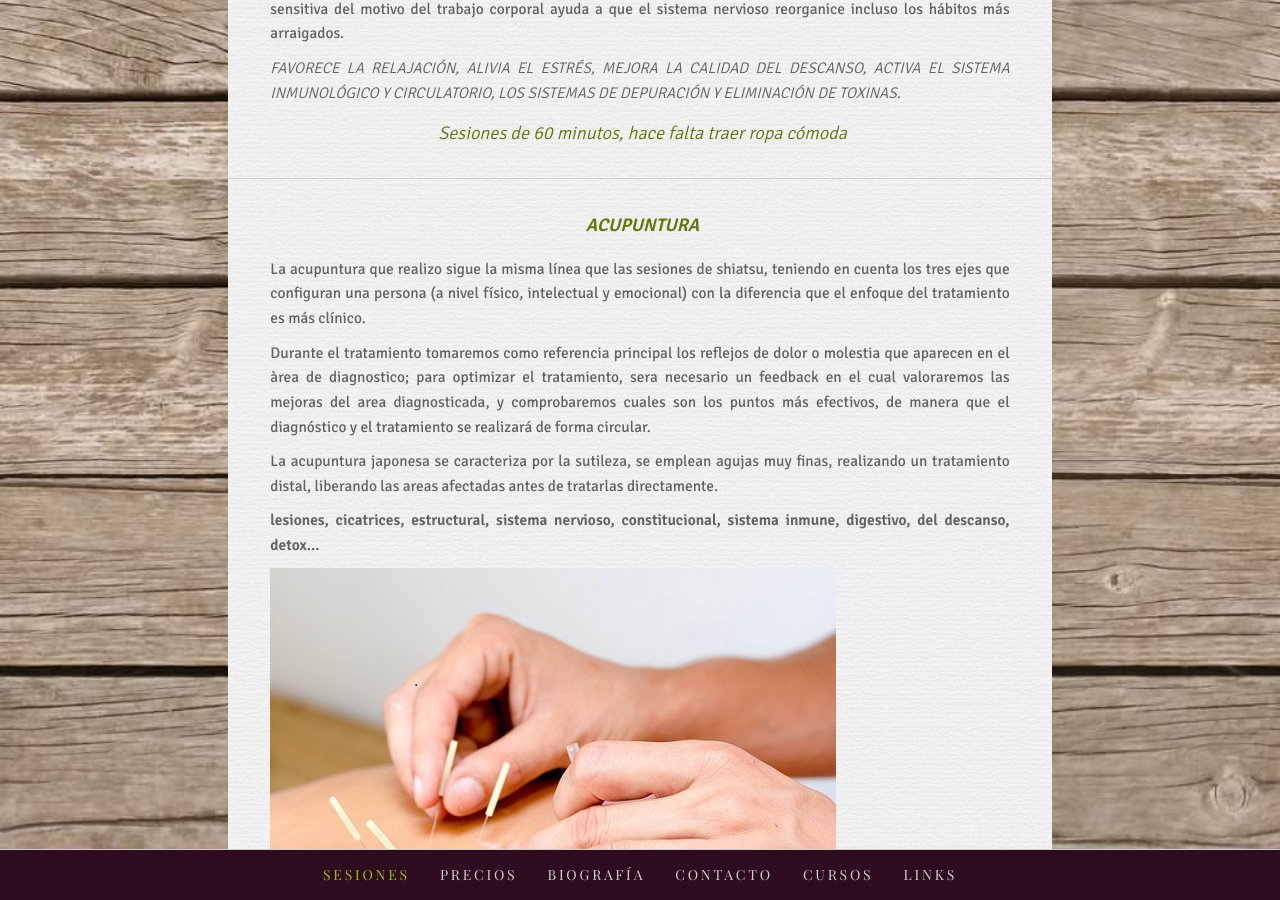
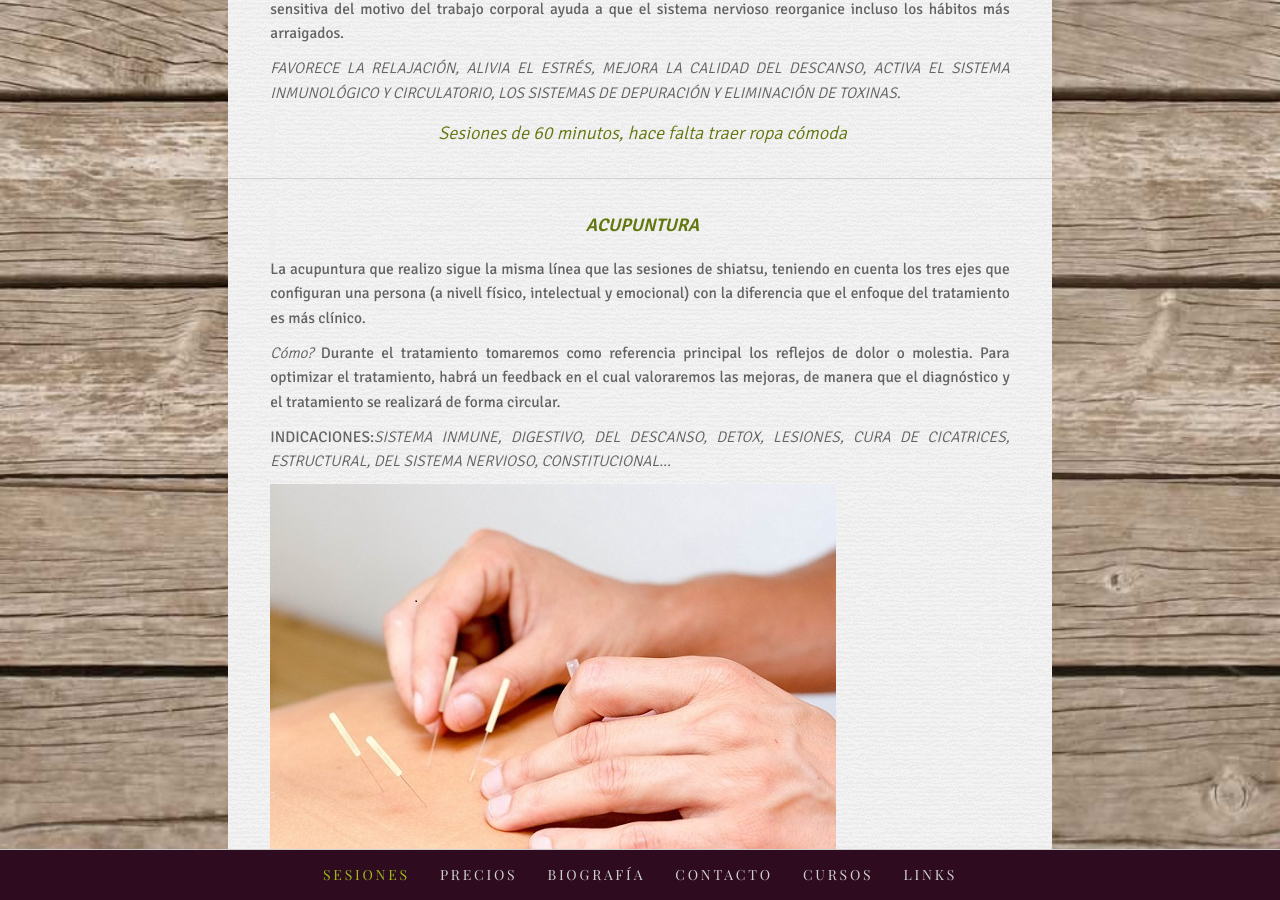
Before and after one commit to agustibr/shiatsu.nuriabelloc.com, a Jekyll site: the page built from es/1-sesiones.md, in a window 1280 px wide and 900 px high, scrolled down 948 px. Built offline with Jekyll 4.4.1, drawn with Linux system fonts in a browser that asks for light colours; some web fonts are replaced.

Commit message:
Update 1-sesiones.md

```diff
--- a/es/1-sesiones.md
+++ b/es/1-sesiones.md
@@ -48,13 +48,12 @@ _FAVORECE LA RELAJACIÓN, ALIVIA EL ESTRÉS, MEJORA LA CALIDAD DEL DESCANSO,  AC
 
 > **ACUPUNTURA**
 
-La acupuntura que realizo sigue la misma línea que las sesiones de shiatsu, teniendo en cuenta los tres ejes que configuran una persona (a nivel físico, intelectual y emocional) con la diferencia que el enfoque del tratamiento es más clínico.
+La acupuntura que realizo sigue la misma línea que las sesiones de shiatsu, teniendo en cuenta los tres ejes que configuran una persona (a nivell físico, intelectual y emocional) con la diferencia que el enfoque del tratamiento es más clínico.
 
-Durante el tratamiento tomaremos como referencia principal los reflejos de dolor o molestia que aparecen en el àrea de diagnostico; para optimizar el tratamiento, sera necesario un feedback en el cual valoraremos las mejoras del area diagnosticada, y comprobaremos cuales son los puntos más efectivos, de manera que el diagnóstico y el tratamiento se realizará de forma circular.
+_Cómo?_
+Durante el tratamiento tomaremos como referencia principal los reflejos de dolor o molestia. Para optimizar el tratamiento, habrá un feedback en el cual valoraremos las mejoras, de manera que el diagnóstico y el tratamiento se realizará de forma circular.
 
-La acupuntura japonesa se caracteriza por la sutileza, se emplean agujas muy finas, realizando un tratamiento distal, liberando las areas afectadas antes de tratarlas directamente.
-
-**lesiones, cicatrices, estructural, sistema nervioso, constitucional, sistema inmune, digestivo, del descanso, detox...**
+INDICACIONES:_SISTEMA INMUNE, DIGESTIVO, DEL DESCANSO, DETOX, LESIONES, CURA DE CICATRICES, ESTRUCTURAL, DEL SISTEMA NERVIOSO, CONSTITUCIONAL..._
 
 ![acu.jpg]({{site.baseurl}}/image/acu.jpg)
 
```
